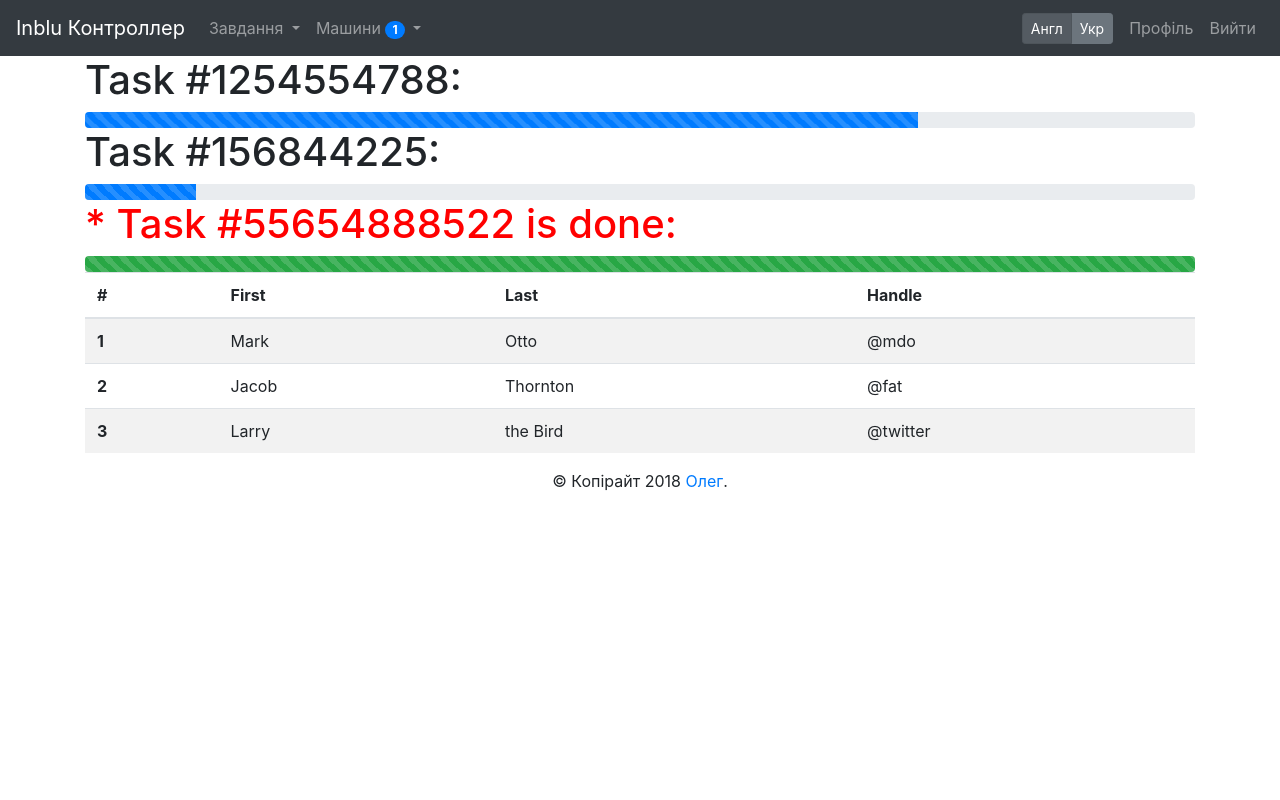
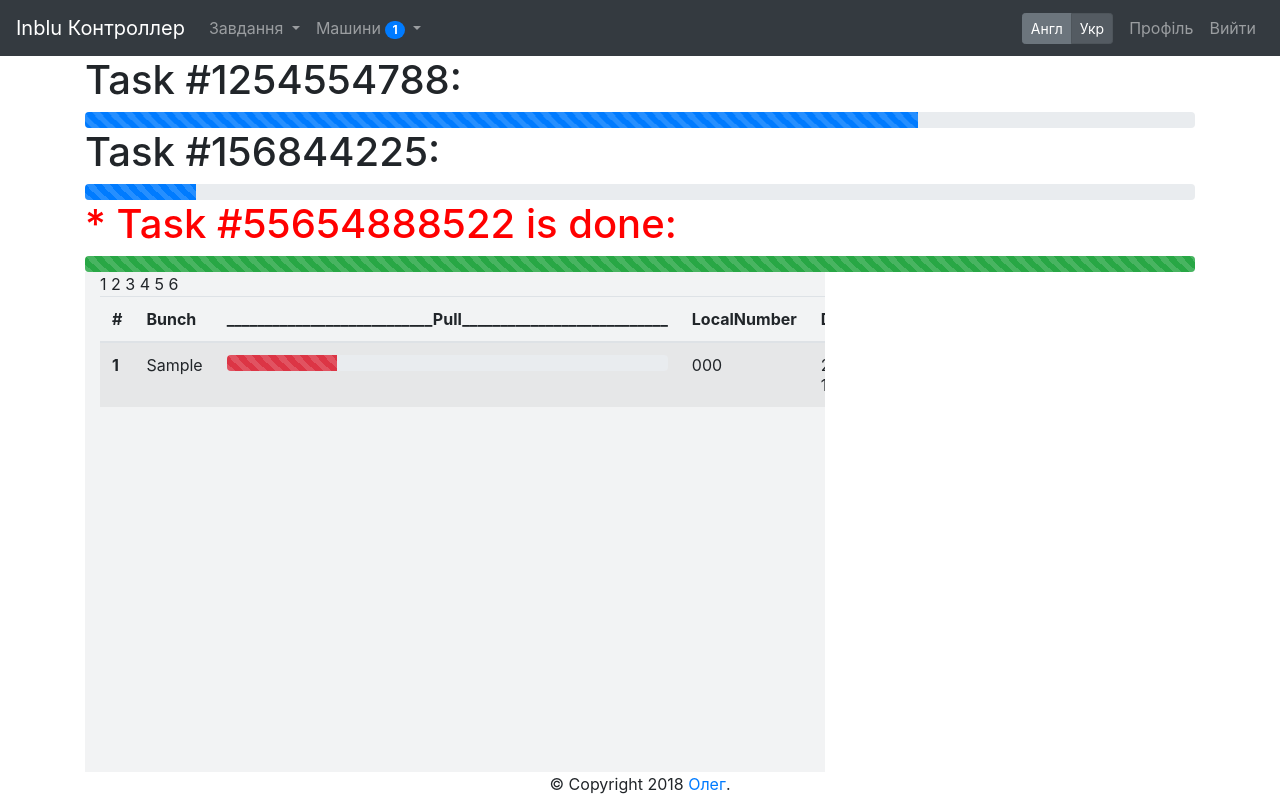
Before and after one commit to OlehQWERTY/Client_SoleGluingMachineImpruvements, a Flask app: page /task/ in a window 1280 px wide. Run offline with Flask 2, Linux system fonts and the light colour scheme; a user stored in the database is signed in; tables that the repository leaves empty or names only in its code hold one stand-in row (values such as "Sample post"); some libraries are stand-ins or nearby versions.

Commit message:
task adding smth

```diff
--- a/controlWebPage/__init__.py
+++ b/controlWebPage/__init__.py
@@ -22,7 +22,7 @@ mydb = mSql.connect(
 
 # print(mydb)
 
-mycursor = mydb.cursor()
+mycursor = mydb.cursor(buffered=True)
 
 # mycursor.execute("SHOW DATABASES")
 # print(mycursor)
--- a/controlWebPage/forms.py
+++ b/controlWebPage/forms.py
@@ -81,3 +81,5 @@ class TaskAddForm(FlaskForm):
         localNumber = localNumber.data
         if not localNumber.isdigit():  # isdigit only detects positive integers
             raise ValidationError('Local number should be a positive digit')
+
+    #class TopBar(FlaskForm):
--- a/controlWebPage/routes.py
+++ b/controlWebPage/routes.py
@@ -2,7 +2,7 @@ from flask import render_template, url_for, flash, redirect, abort, Response
 from flask import make_response, request
 from flask import jsonify  # for ajax
 from controlWebPage import app, db, bcrypt, mSql, mydb, mycursor #, session_three
-from controlWebPage.forms import RegistrationForm, LoginForm, TaskAddForm
+from controlWebPage.forms import RegistrationForm, LoginForm, TaskAddForm#, TopBar  # -------------------------
 from controlWebPage.modules import User, Log #, Two, Three
 from flask_login import login_user, current_user, logout_user, login_required
 # --------------------------
@@ -103,6 +103,7 @@ mProgress = [  # test temp: before db'll be added
 ]
 
 flgLoading = False  # show loading div instead of content
+glob_language = 'UK'
 
 iop = 1000
 @app.route('/_add_mProgress')  # ajax test
@@ -123,7 +124,7 @@ def home():
 	# if not request.script_root:
 	# 	# this assumes that the 'index' view function handles the path '/'
 	# 	request.script_root = url_for('home', _external=True)
-	return render_template('main.html', flgLoading=flgLoading, language='UK') # UK EN
+	return render_template('main.html', flgLoading=flgLoading, language=glob_language) # UK EN
 	# return 'Main, page!'
 
 
@@ -135,7 +136,7 @@ def machineP(number=None):
 	else:
 		current_pos_ammount = machines[0][str(number)]
 
-	return render_template('machine.html', flgLoading=flgLoading, language='UK', number=number, machine=current_pos_ammount)  # , name=name , name="name" [0][number]# , name=name , name="name" [0][number]
+	return render_template('machine.html', flgLoading=flgLoading, language=glob_language, number=number, machine=current_pos_ammount)  # , name=name , name="name" [0][number]# , name=name , name="name" [0][number]
 
 
 @app.route('/machine/all')  # with ajax
@@ -146,7 +147,7 @@ def machineAll():
 	# delCookie('u1')
 	# delCookie('userID')
 
-	return render_template('machineAll.html', flgLoading=flgLoading, language='UK',machines=machines[0], mProgress=mProgress)
+	return render_template('machineAll.html', flgLoading=flgLoading, language=glob_language, machines=machines[0], mProgress=mProgress)
 
 
 @app.route('/task/')
@@ -154,8 +155,8 @@ def machineAll():
 # @app.route('/task/<name>')
 @login_required
 def taskP():
-	taskTable = getRecsSole_1("Tasks")  # get tasks from db
-	return render_template('task.html', flgLoading=flgLoading, language='UK', tasks=tasks)  #  True if dict == dict1 else False
+	taskTable = getRecsSole_1("Bunch, Pull, LocalNumber, DateRequired, StateProduction, StateProduction", "Tasks")  # get tasks from db
+	return render_template('task.html', flgLoading=flgLoading, language=glob_language, tasks_list=taskTable)  #  True if dict == dict1 else False
 
 
 @app.route('/task/add', methods=['GET', 'POST'])
@@ -189,12 +190,13 @@ def taskAddP():
 			'SQL_Table_NAME_': 'Tasks'
 		}
 
-		global flgLoading  # temp crutch
-		flgLoading = True
+		# don't turn on commit 1/24/2019 @ 1:13 PM bug "display:block;" for content section (in taskAdd tamplate)
+		# global flgLoading  # temp crutch
+		# flgLoading = True
 		insertSole_1(**query)
 		# flgLoading = False
 
-	return render_template('taskAdd.html', flgLoading=flgLoading, language='UK', form=form)  # , tasks=tasks
+	return render_template('taskAdd.html', flgLoading=flgLoading, language=glob_language, form=form)  # , tasks=tasks
 
 
 @app.route("/register", methods=['GET', 'POST'])
@@ -218,7 +220,7 @@ def register():
 		db.session.commit()
 		flash('Your account has been created! You\'re able to log in', 'success')
 		return redirect(url_for('login'))
-	return render_template('register.html', flgLoading=flgLoading, language='UK', title='Register', form=form)
+	return render_template('register.html', flgLoading=flgLoading, language=glob_language, title='Register', form=form)
 
 
 @app.route("/login", methods=['GET', 'POST'])
@@ -239,7 +241,7 @@ def login():
 			log("authentication", "login", "unsuccessful")
 			# abort(401)
 			# utype=current_user.usertype - show register for admin user
-	return render_template('login.html', flgLoading=flgLoading, language='UK', title='Login', form=form)
+	return render_template('login.html', flgLoading=flgLoading, language=glob_language, title='Login', form=form)
 
 
 @app.route("/logout")
@@ -262,7 +264,7 @@ def account(command=None):
 
 	logTable = getLogTable()
 	userTable = getUserTable()
-	return render_template('account.html', title='Account', language='UK', utype=current_user.usertype, logTable=logTable, userTable=userTable)
+	return render_template('account.html', title='Account', language=glob_language, utype=current_user.usertype, logTable=logTable, userTable=userTable)
 
 
 def log(a_type, act, cont, u_id = None):
@@ -359,7 +361,7 @@ def insertSole_1(**data):
 		return False
 	print(query)
 	# print("Data: !!!")
-	print(query)
+	# print(query)
 	try:
 		mycursor.execute(query)
 		mydb.commit()
@@ -370,12 +372,13 @@ def insertSole_1(**data):
 	return True
 
 
-def getRecsSole_1(tableName):
+def getRecsSole_1(fields, tableName):
 	db_response = []
-	query = "SELECT * FROM " + tableName # + " WHERE RecID = " + str(id)
+	query = "SELECT " + fields + " FROM " + tableName # + " WHERE RecID = " + str(id)
+	print(query)
 	try:
 		mycursor.execute(query)
-		# mydb.commit()
+		mydb.commit()
 	except mSql.Error as err:
 		print("Failed getting from database: {}".format(err))
 		return False
@@ -384,7 +387,7 @@ def getRecsSole_1(tableName):
 		db_response.append(x)
 
 	print(db_response)
-	# return db_response
+	return db_response
 
 
 def delRecIDSole_1(id, id_2=None):
--- a/controlWebPage/static/css/style.css
+++ b/controlWebPage/static/css/style.css
@@ -41,3 +41,12 @@ p{
 	border: none;
 	background: #F2F3F4
 }
+
+#taskTable {
+	overflow-y: scroll;
+	position: relative;
+	height: 400;  /*crutch*/
+	/*border: 1px solid #BFC9CA;*/
+	border: none;
+	background: #F2F3F4
+}
--- a/controlWebPage/templates/base.html
+++ b/controlWebPage/templates/base.html
@@ -120,10 +120,10 @@
 
             <div class="btn-group btn-group-sm btn-group-toggle btn-sm" data-toggle="buttons" id = "languageSelector">
               {% if language == "UK" %}
+                <label class="btn btn-secondary">
+                  <input type="radio" name="options" id="option1" autocomplete="off" checked href="123"> Англ
+                </label>
                 <label class="btn btn-secondary active">
-                  <input type="radio" name="options" id="option1" autocomplete="off" checked> Англ
-                </label>
-                <label class="btn btn-secondary">
                   <input type="radio" name="options" id="option2" autocomplete="off"> Укр
                 </label>
               {% else %}
@@ -211,7 +211,7 @@
     <div id="footer">
       {% block footer %}
         {% if language == "UK" %}
-          <center>&copy; Копірайт 2018 <a lang="uk" href="https://www.facebook.com/oleg.gordiichenko/">Олег</a>.<center>
+          <center>&copy; Copyright 2018 <a lang="uk" href="https://www.facebook.com/oleg.gordiichenko/">Олег</a>.<center>
         {% else %}
           <center>&copy; Copyright 2018 by <a lang="en" href="https://www.facebook.com/oleg.gordiichenko/">Oleg</a>.<center>
         {% endif %}
--- a/controlWebPage/templates/task.html
+++ b/controlWebPage/templates/task.html
@@ -58,10 +58,52 @@
   <div class="progress-bar progress-bar-striped bg-danger" role="progressbar" style="width: 100%" aria-valuenow="100" aria-valuemin="0" aria-valuemax="100"></div>
 </div> -->
 
+<div class="col-8" id="logAdmin">
+              <div data-spy="scroll" data-target="#navbar-example2" data-offset="0">
+  <table class="table table-striped">
+    <thead>
+      <tr>
+        <th scope="col">#</th>
+        <th scope="col">Bunch</th>
+        <th scope="col">___________________________Pull___________________________</th>
+        <th scope="col">LocalNumber</th>
+        <th scope="col">DateRequired</th>
+        <th scope="col">TotalAmmount</th>
+        <th scope="col">Percentage</th>
+      </tr>
+    </thead>
+    <tbody>
+      {% for x in tasks_list %}
+        <!-- # {{loop.index}}: {{ x }} -->
+        <tr>
+          <th scope="row">{{loop.index}}</th>
+          {% for y in x %}
+            {{loop.index}}
+            {% if loop.index == 2 %}
+              <td>
+                <div class="progress">
+  <div class="progress-bar progress-bar-striped bg-danger" role="progressbar" style="width: 25%" aria-valuenow="100" aria-valuemin="0" aria-valuemax="100"></div>
+</div>
+
+                <!-- {{loop.index}} -->
+              </td>
+            {% else %}
+              <td>{{ y }}</td>
+            {% endif %}
+          {% endfor %}
+        </tr>
+      {% endfor %}
+    </tbody>
+  </table>
 
 
+  </div>
+  </div>
+
+<!-- Bunch, Pull, LocalNumber, DateRequired -->
+
  <!-- table  -->
-  <table class="table table-striped">
+  <!-- <table class="table table-striped">
     <thead>
       <tr>
         <th scope="col">#</th>
@@ -90,7 +132,7 @@
         <td>@twitter</td>
       </tr>
     </tbody>
-  </table>
+  </table> -->
 <!-- table -->
 
 
```
Also changed, not shown: controlWebPage/site.db.
